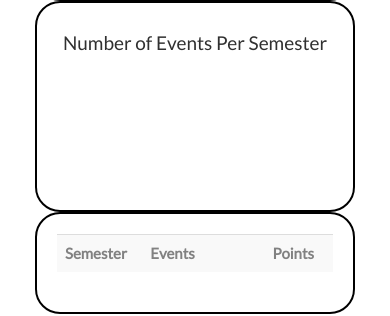
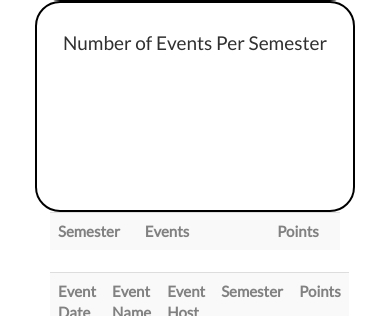
Before and after one commit to revaul/SGAPenmenPrideMainAppV1, a PHP site: page /public/index.php?id=1 in a window 390 px wide. Shown: the part 437-753 px from the top of the page. Run offline with PHP 8.4, Linux system fonts and the light colour scheme; data that the repository does not hold is empty; a stand-in replaces the project's code that opens the database connection; some libraries are stand-ins or nearby versions.

Commit message:
Update index.php

```diff
--- a/public/index.php
+++ b/public/index.php
@@ -82,7 +82,7 @@
 			 </div>
 		</div>
 	    </div>
-		<div class="col-sm-3 graphbox">
+		<div class="col-sm-3">
 			<table class="table table-striped">
                 <col width="10%">
                 <col width="35%">
```
